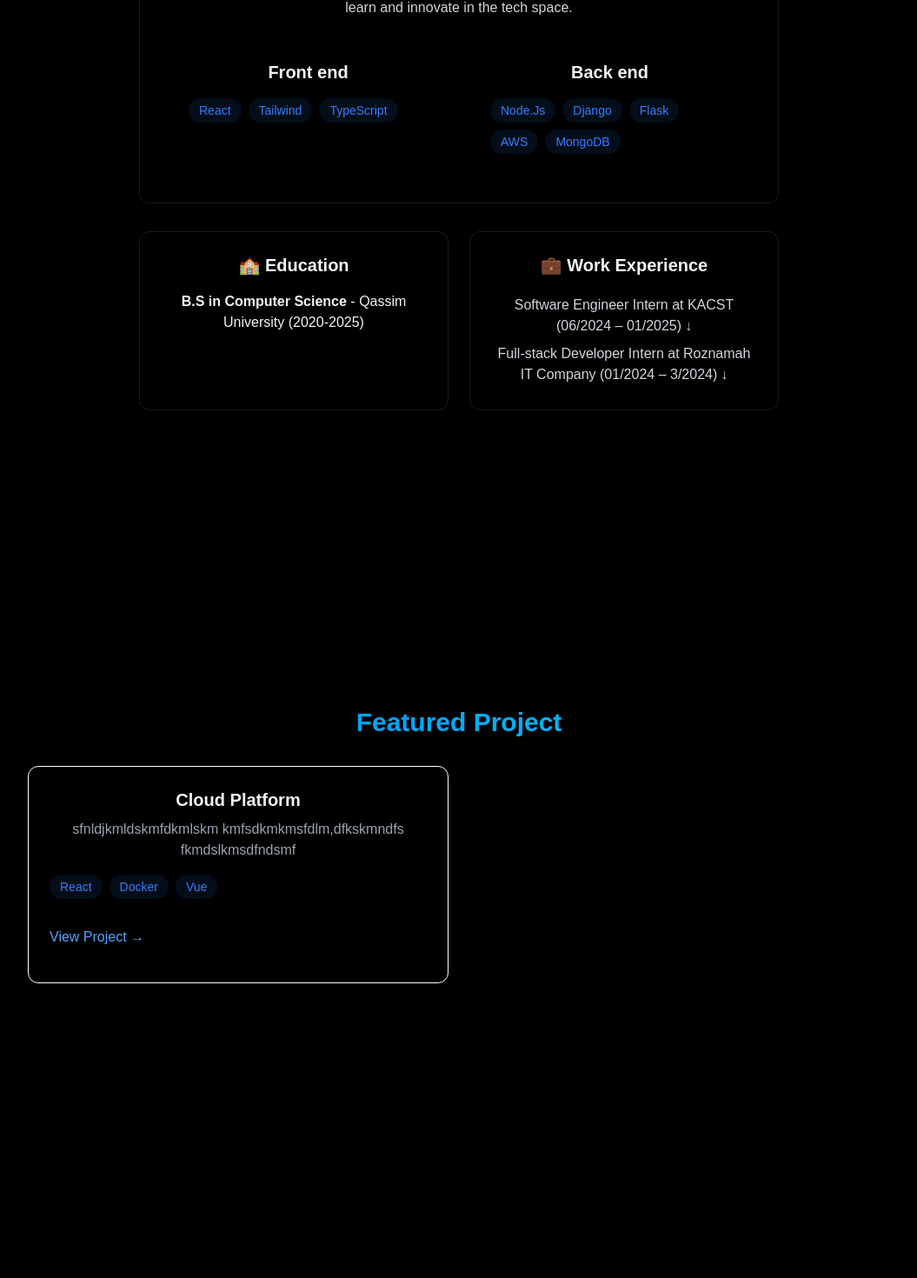
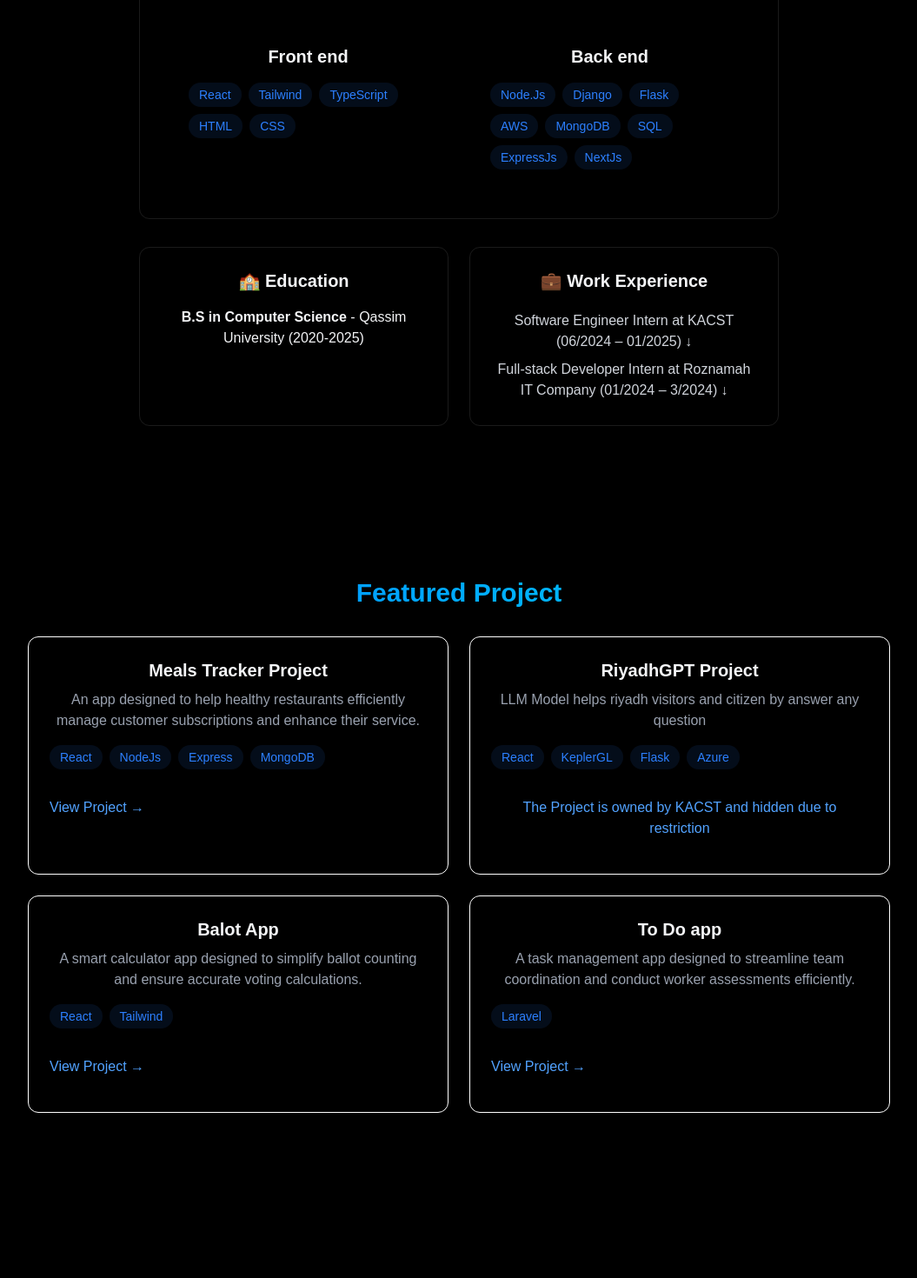
Before and after one commit to z7md/Hamad-portfolio, a React (Vite) app: page / in a window 1280 px wide. Shown: the part 1060-2530 px from the top of the page at 87% size, without its empty margins (112-1167 px from the left). Built offline with nearby package versions, Linux system fonts and the light colour scheme.

Commit message:
add content

```diff
--- a/src/App.jsx
+++ b/src/App.jsx
@@ -15,9 +15,10 @@ function App() {
 
   return (
     <>
+    <div className="">
       {!isLoaded && <LoadingScreen onComplete={() => setIsLoaded(true)} />}{" "}
       <div
-        className={`min-h-screen transition-opacity duration-700 ${
+        className={`min-h-screen transition-opacity duration-700 scroll-smooth ${
           isLoaded ? "opacity-100" : "opacity-0"
         } bg-black text-gray-100`}
       >
@@ -28,6 +29,7 @@ function App() {
         <Projects />
         <Contact />
       </div>
+      </div>
     </>
   );
 }
--- a/src/components/Navbar.jsx
+++ b/src/components/Navbar.jsx
@@ -10,7 +10,7 @@ export const Navbar = ({ menuOpen, setMenuOpen }) => {
         <div className="flex justify-between items-center h-16">
           <a href="#home" className="font-mono text-xl font-bold text-white">
             {" "}
-            Hamad<span className="text-blue-500">.tech</span>{" "}
+            Hamad<span className="text-blue-500">.SE</span>{" "}
           </a>
 
           <div
--- a/src/components/sections/About.jsx
+++ b/src/components/sections/About.jsx
@@ -5,7 +5,9 @@ export const About = () => {
     const frontendSkills = [
         "React",
         "Tailwind",
-        "TypeScript"
+        "TypeScript",
+        "HTML",
+        "CSS",
     ];
 
     const backendSkills = [
@@ -13,7 +15,12 @@ export const About = () => {
         "Django",
         "Flask",
         "AWS",
-        "MongoDB"];
+        "MongoDB",
+        "SQL",
+        "ExpressJs",
+        "NextJs",
+
+    ];
 
     const [showDetails1, setShowDetails1] = useState(false);
     const [showDetails2, setShowDetails2] = useState(false);
@@ -87,15 +94,19 @@ export const About = () => {
                         <div onClick={() => setShowDetails1((prev) => !prev)} className="hover:text-white">
                             <h4>Software Engineer Intern at KACST (06/2024 – 01/2025)
 
-                                <span className={`${showDetails1 ? "hidden" : ""} ml-1`}>&darr;</span>
+                                <span className={` ml-1 ${showDetails1 ? "hidden" : "" }`}>&darr;</span>
                                 <span className={`${showDetails1 ? "" : "hidden"} ml-1`}>&uarr;</span>
 
+
                             </h4>
-                            <p className={`${showDetails1 ? "" : "hidden"} mt-2 text-left text-blue-500/95 rounded-r-2xl`}>
-                                <span className="block">• Built a platform using React with integrated data visualization for interactive and user-friendly data analysis. </span>
-                                <span className="block">• Designed and deployed a chatbot to assist users chatting with large language models.</span>
-                                <span className="block">• Collaborated with backend developers using Flask framework to ensure seamless integration between the visualization components and the database.</span>
-                                <span className="block"> • Customized maps based on dynamic data inputs to provide real-time updates</span>
+                            <p className={`mt-2 text-left text-blue-500/95 rounded-r-2xl
+                            transition-all duration-500 ease-in-out transform
+                            ${showDetails1 ? "opacity-100 translate-y-0 block" : "opacity-0 -translate-y-5 hidden"}
+                             `}>
+                                <span className="block p-1">• Built a platform using React with integrated data visualization for interactive and user-friendly data analysis. </span>
+                                <span className="block p-1">• Designed and deployed a chatbot to assist users chatting with large language models.</span>
+                                <span className="block p-1">• Collaborated with backend developers using Flask framework to ensure seamless integration between the visualization components and the database.</span>
+                                <span className="block p-1"> • Customized maps based on dynamic data inputs to provide real-time updates</span>
                             </p>
                         </div>
                     </div>
@@ -109,9 +120,9 @@ export const About = () => {
 
                             </h4>
                             <p className={`${showDetails2 ? "" : "hidden"} mt-2 text-left text-blue-500/95`}>
-                                <span className="block">• Built an email system to send notifications to users using NodeJS. </span>
-                                <span className="block">• Added features to enhance the website’s functionality using JavaScript.</span>
-                                <span className="block">• Developed SQL functions to improve data processing.</span>
+                                <span className="block p-1">• Built an email system to send notifications to users using NodeJS. </span>
+                                <span className="block p-1">• Added features to enhance the website’s functionality using JavaScript.</span>
+                                <span className="block p-1">• Developed SQL functions to improve data processing.</span>
                             </p>
                         </div>
                     </div>
--- a/src/components/sections/Contact.jsx
+++ b/src/components/sections/Contact.jsx
@@ -62,7 +62,7 @@ export const Contact = () =>{
         />
         </div>
 
-        <button type="submit" className="w-full bg-blue-500 text-white py-3 px-6 rounded font-medium transition relative overflow-hidden hover:translate-y-0.5 hover:shadow-[0_0_15px_rgba(59_139_246_0.4)]">
+        <button type="submit" className=" w-full bg-blue-500 text-white py-3 px-6 rounded font-medium transition relative overflow-hidden hover:translate-y-0.5 hover:shadow-[0_0_15px_rgba(59_139_246_0.4)]">
             Send Message
         </button>
         </form>
--- a/src/components/sections/Home.jsx
+++ b/src/components/sections/Home.jsx
@@ -10,8 +10,6 @@ export const Home = () => {
             I'm a Web Developer and Cloud Solution Architect with a Computer Science Bachelor degree.
              I specialize in building dynamic web applications using React and Next.js,
               and designing scalable, secure cloud solutions .
-              I'm passionate about creating efficient,
-             user-friendly digital experiences and always eager to learn and innovate in the tech space.
             </p>
             <div className="flex justify-center space-x-4 ">
                 <a href="#projects" className="bg-blue-500 text-white py-3 px-6 rounded font-medium transition relative overflow-hidden hover:-translate-y-0.5 hover:shadow-[0_0_15px_rgba(59,130,246,0.4)]">
--- a/src/components/sections/Projects.jsx
+++ b/src/components/sections/Projects.jsx
@@ -1,5 +1,5 @@
 import { RevealOnScroll } from "../RevealOnScroll"
-export const Projects = () =>{
+export const Projects = () => {
     return <section id="projects" className="min-h-screen flex items-center justify-center py-20">
         <RevealOnScroll>
             <div className="max-w-5xl mx-auto px-4">
@@ -7,11 +7,11 @@ export const Projects = () =>{
                 <div className="grid grid-cols-1 md:grid-cols-2 gap-6">
                     <div className="p-6 rounded-xl border border-white hover:-translate-y-1 hover:border-blue-500/30  hover:shadow-[0_2px_8px_rgba(59,130,246,0.1)] transition-all">
                         <h3 className="text-xl font-bold mb-2">
-                Cloud Platform
+                            Meals Tracker Project
                         </h3>
-            <p className="text-gray-400 mb-4">sfnldjkmldskmfdkmlskm kmfsdkmkmsfdlm,dfkskmndfs fkmdslkmsdfndsmf</p>
+                        <p className="text-gray-400 mb-4">An app designed to help healthy restaurants efficiently manage customer subscriptions and enhance their service.</p>
                         <div className="flex flex-wrap gap-2 mb-4">
-                {["React" , "Docker" ,"Vue"].map((tech,key)=> (
+                            {["React", "NodeJs", "Express", "MongoDB"].map((tech, key) => (
                                 <span className="bg-blue-500/10 text-blue-500 py-1 px-3 rounded-full text-sm hover:bg-blue-500/20
                                 hover:shadow-[0_2px_8px_rgba(59,130,246,0.2)] transition
                                 " key={key}>
@@ -20,7 +20,72 @@ export const Projects = () =>{
                             ))}
                         </div>
                         <div className="flex justify-between items-center">
-                <a href="#" className="text-blue-400 hover:text-blue-300 transition-colors my-4 ">
+                            <a href="https://github.com/z7md/laraveltodo" className="text-blue-400 hover:text-blue-300 transition-colors my-4 " target="_blank" >
+                                View Project &rarr;
+                            </a>
+                        </div>
+                    </div>
+
+
+                    <div className="p-6 rounded-xl border border-white hover:-translate-y-1 hover:border-blue-500/30  hover:shadow-[0_2px_8px_rgba(59,130,246,0.1)] transition-all">
+                        <h3 className="text-xl font-bold mb-2">
+                            RiyadhGPT Project
+                        </h3>
+                        <p className="text-gray-400 mb-4">LLM Model helps riyadh visitors and citizen by answer any question </p>
+                        <div className="flex flex-wrap gap-2 mb-4">
+                            {["React", "KeplerGL", "Flask", "Azure"].map((tech, key) => (
+                                <span className="bg-blue-500/10 text-blue-500 py-1 px-3 rounded-full text-sm hover:bg-blue-500/20
+                                hover:shadow-[0_2px_8px_rgba(59,130,246,0.2)] transition
+                                " key={key}>
+                                    {tech}
+                                </span>
+                            ))}
+                        </div>
+                        <div className="flex justify-between items-center">
+                            <p className="text-blue-400 hover:text-blue-300 transition-colors my-4 ">
+                                The Project is owned by KACST and hidden due to restriction
+                            </p>
+                        </div>
+                    </div>
+
+                    <div className="p-6 rounded-xl border border-white hover:-translate-y-1 hover:border-blue-500/30  hover:shadow-[0_2px_8px_rgba(59,130,246,0.1)] transition-all">
+                        <h3 className="text-xl font-bold mb-2">
+                            Balot App
+                        </h3>
+                        <p className="text-gray-400 mb-4">A smart calculator app designed to simplify ballot counting and ensure accurate voting calculations.
+                        </p>
+                        <div className="flex flex-wrap gap-2 mb-4">
+                            {["React", "Tailwind"].map((tech, key) => (
+                                <span className="bg-blue-500/10 text-blue-500 py-1 px-3 rounded-full text-sm hover:bg-blue-500/20
+                                hover:shadow-[0_2px_8px_rgba(59,130,246,0.2)] transition
+                                " key={key}>
+                                    {tech}
+                                </span>
+                            ))}
+                        </div>
+                        <div className="flex justify-between items-center">
+                            <a href="https://github.com/z7md/balot" className="text-blue-400 hover:text-blue-300 transition-colors my-4 " target="_blank" >
+                                View Project &rarr;
+                            </a>
+                        </div>
+                    </div>
+
+                    <div className="p-6 rounded-xl border border-white hover:-translate-y-1 hover:border-blue-500/30  hover:shadow-[0_2px_8px_rgba(59,130,246,0.1)] transition-all">
+                        <h3 className="text-xl font-bold mb-2">
+                            To Do app
+                        </h3>
+                        <p className="text-gray-400 mb-4">A task management app designed to streamline team coordination and conduct worker assessments efficiently.</p>
+                        <div className="flex flex-wrap gap-2 mb-4">
+                            {["Laravel"].map((tech, key) => (
+                                <span className="bg-blue-500/10 text-blue-500 py-1 px-3 rounded-full text-sm hover:bg-blue-500/20
+                                hover:shadow-[0_2px_8px_rgba(59,130,246,0.2)] transition
+                                " key={key}>
+                                    {tech}
+                                </span>
+                            ))}
+                        </div>
+                        <div className="flex justify-between items-center">
+                            <a href="https://github.com/z7md/Meal-tracker-project" className="text-blue-400 hover:text-blue-300 transition-colors my-4 " target="_blank" >
                                 View Project &rarr;
                             </a>
                         </div>
```
Lines whose indentation alone changed are shown as unchanged.
